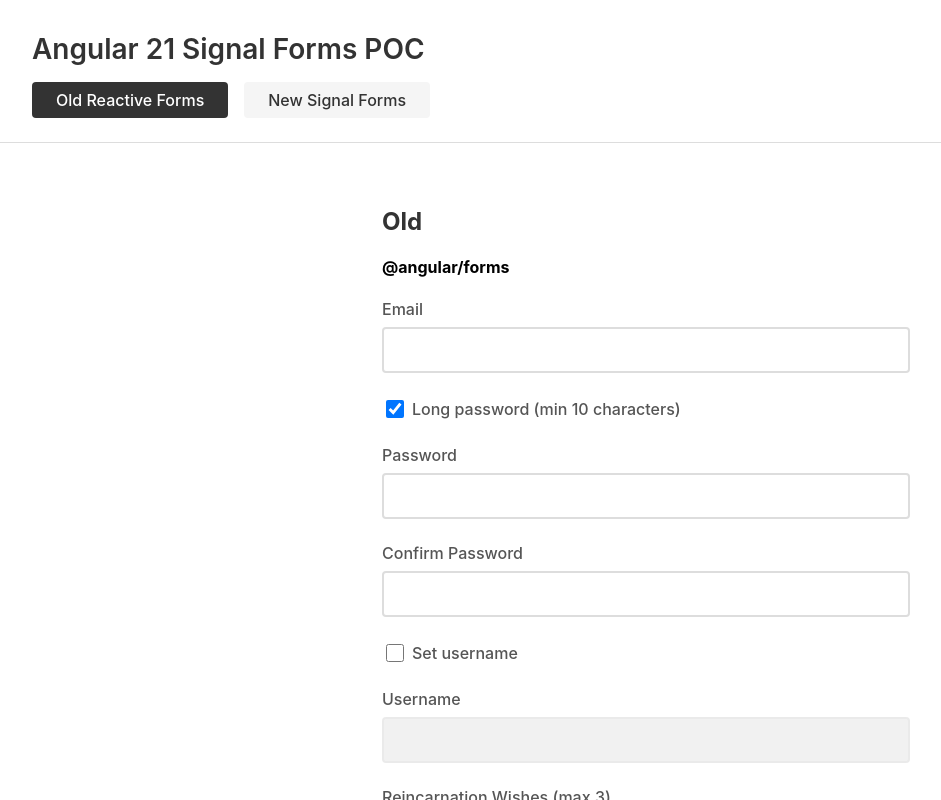
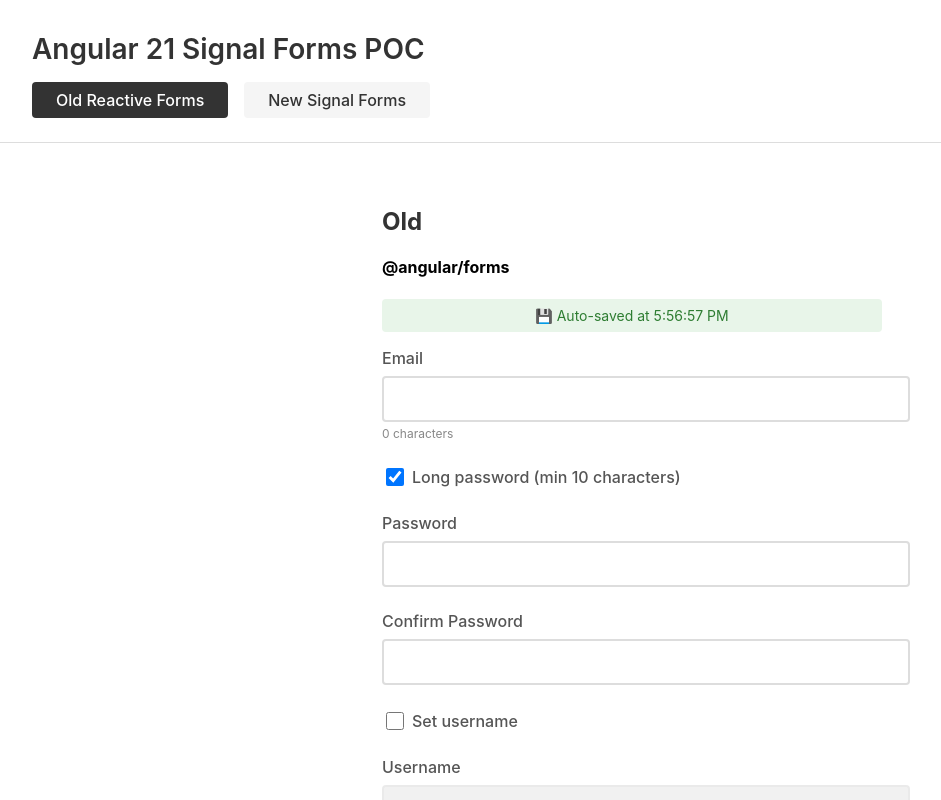
Before and after one commit to hus-yoo-digital/ng-signal-form-poc, an Angular app: page /old-reactive in a window 1280 px wide. Both pictures are taken after a click on the label "Long password (min 10 characters)". Shown: the top 800 px of the page, without its empty margins (8-949 px from the left). Built offline with nearby package versions, Linux system fonts and the light colour scheme.

Commit message:
validator toggle

```diff
--- a/src/app/new-signal-form/new-signal-form.component.html
+++ b/src/app/new-signal-form/new-signal-form.component.html
@@ -10,6 +10,10 @@
   </div>
 
   <form (ngSubmit)="onSubmit()">
+    @if (autoSaveStatus()) {
+    <div class="auto-save-status">💾 {{ autoSaveStatus() }}</div>
+    }
+
     <div class="form-field">
       <label for="email-signal">Email</label>
       <input
@@ -18,6 +22,7 @@
         [field]="userForm.email"
         [class.invalid]="userForm.email().touched() && userForm.email().invalid()"
       />
+      <div class="char-counter">{{ emailCharCount() }} characters</div>
       @if (userForm.email().touched() && userForm.email().invalid()) {
       <span class="error">
         {{ userForm.email().errors()[0].message }}
--- a/src/app/new-signal-form/new-signal-form.component.scss
+++ b/src/app/new-signal-form/new-signal-form.component.scss
@@ -4,6 +4,16 @@
   padding: 2rem;
   font-family: -apple-system, BlinkMacSystemFont, 'Segoe UI', Roboto, 'Helvetica Neue', Arial,
     sans-serif;
+}
+
+.auto-save-status {
+  padding: 0.5rem 1rem;
+  background-color: #e8f5e9;
+  color: #2e7d32;
+  border-radius: 4px;
+  font-size: 0.875rem;
+  margin-bottom: 1rem;
+  text-align: center;
 }
 
 .header-title {
@@ -70,6 +80,13 @@
       width: 18px;
       height: 18px;
     }
+  }
+
+  .char-counter {
+    display: block;
+    margin-top: 0.25rem;
+    color: #888;
+    font-size: 0.75rem;
   }
 
   .error {
--- a/src/app/new-signal-form/new-signal-form.component.ts
+++ b/src/app/new-signal-form/new-signal-form.component.ts
@@ -1,5 +1,5 @@
 import { CommonModule } from '@angular/common';
-import { ChangeDetectionStrategy, Component, signal } from '@angular/core';
+import { ChangeDetectionStrategy, Component, computed, effect, signal } from '@angular/core';
 import {
   disabled,
   email,
@@ -29,6 +29,22 @@
     username: '',
     reincarnationWishes: [] as string[],
   });
+
+  // Computed signal: automatically updates when email changes
+  emailCharCount = computed(() => this.formModel().email.length);
+
+  // Signal for auto-save status message
+  autoSaveStatus = signal<string>('');
+
+  constructor() {
+    // Effect: automatically saves form to localStorage whenever it changes
+    // No manual subscription needed, no cleanup required!
+    effect(() => {
+      const formData = this.formModel();
+      localStorage.setItem('signalFormDraft', JSON.stringify(formData));
+      this.autoSaveStatus.set(`Auto-saved at ${new Date().toLocaleTimeString()}`);
+    });
+  }
 
   // schemaPath type: SchemaPathTree<{ email: string; password: string; confirmPassword: string; setUsername: boolean; username: string; }>
   userForm = form(this.formModel, (schemaPath) => {
--- a/src/app/old-reactive-form/old-reactive-form.component.html
+++ b/src/app/old-reactive-form/old-reactive-form.component.html
@@ -3,6 +3,10 @@
   <h4>@angular/forms</h4>
 
   <form [formGroup]="form" (ngSubmit)="onSubmit()">
+    @if (autoSaveStatus) {
+    <div class="auto-save-status">💾 {{ autoSaveStatus }}</div>
+    }
+
     <div class="form-field">
       <label for="email">Email</label>
       <input
@@ -11,6 +15,7 @@
         formControlName="email"
         [class.invalid]="form.get('email')?.touched && form.get('email')?.invalid"
       />
+      <div class="char-counter">{{ emailCharCount }} characters</div>
       @if (form.get('email')?.touched && form.get('email')?.invalid) {
       <span class="error">{{ getEmailError() }}</span>
       }
--- a/src/app/old-reactive-form/old-reactive-form.component.scss
+++ b/src/app/old-reactive-form/old-reactive-form.component.scss
@@ -4,6 +4,16 @@
   padding: 2rem;
   font-family: -apple-system, BlinkMacSystemFont, 'Segoe UI', Roboto, 'Helvetica Neue', Arial,
     sans-serif;
+}
+
+.auto-save-status {
+  padding: 0.5rem 1rem;
+  background-color: #e8f5e9;
+  color: #2e7d32;
+  border-radius: 4px;
+  font-size: 0.875rem;
+  margin-bottom: 1rem;
+  text-align: center;
 }
 
 h2 {
@@ -59,6 +69,13 @@
       width: 18px;
       height: 18px;
     }
+  }
+
+  .char-counter {
+    display: block;
+    margin-top: 0.25rem;
+    color: #888;
+    font-size: 0.75rem;
   }
 
   .error {
--- a/src/app/old-reactive-form/old-reactive-form.component.ts
+++ b/src/app/old-reactive-form/old-reactive-form.component.ts
@@ -11,6 +11,8 @@
 })
 export class OldReactiveFormComponent implements OnInit {
   form!: FormGroup;
+  emailCharCount = 0;
+  autoSaveStatus = '';
 
   ngOnInit() {
     this.form = new FormGroup({
@@ -46,6 +48,18 @@
           confirmControl?.setErrors(Object.keys(errors).length > 0 ? errors : null);
         }
       }
+    });
+
+    // Watch email field to update character count
+    this.form.get('email')?.valueChanges.subscribe((value) => {
+      this.emailCharCount = value ? value.length : 0;
+    });
+
+    // Subscribe to entire form changes for auto-save
+    // Must manually manage this subscription and remember to unsubscribe!
+    this.form.valueChanges.subscribe((formData) => {
+      localStorage.setItem('reactiveFormDraft', JSON.stringify(formData));
+      this.autoSaveStatus = `Auto-saved at ${new Date().toLocaleTimeString()}`;
     });
 
     // Watch the longPassword checkbox to set/clear password minLength validation
```
Also changed, not shown: 1 other file (tests, documents, lock files or other folders).
